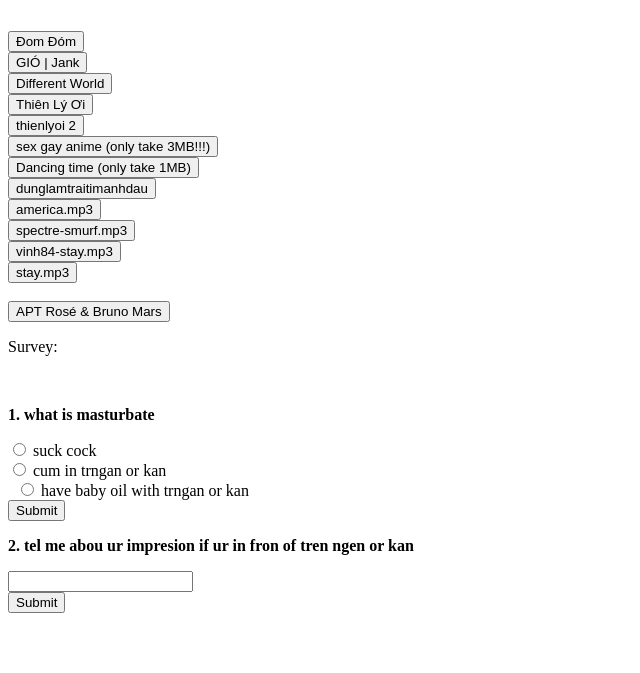
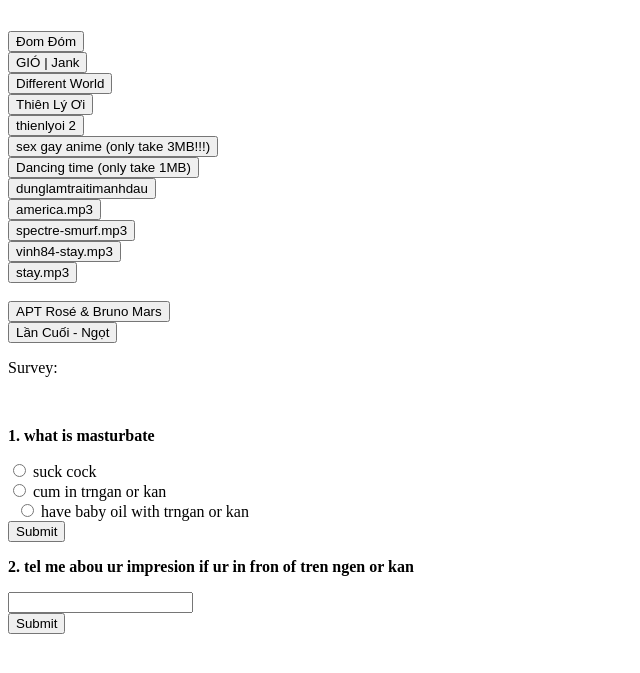
Before and after one commit to baldstore/Music, a plain HTML site: page index.html in a window 1280 px wide. Shown: the part 101-774 px from the top of the page, without its empty margins (0-640 px from the left). Drawn offline with Linux system fonts and the light colour scheme.

Commit message:
Update index.html

```diff
--- a/index.html
+++ b/index.html
@@ -33,6 +33,8 @@
   <br>
   <br>
   <button onclick="window.open('https://baldstore.github.io/Music/APT.mp3')">APT Rosé & Bruno Mars</button>
+  <br>
+  <button onclick="window.open('https://baldstore.github.io/Music/lần cuối.mp3')">Lần Cuối - Ngọt</button>
   <div id="sus-question">
     <p>Survey:</p>
     <br>
```
